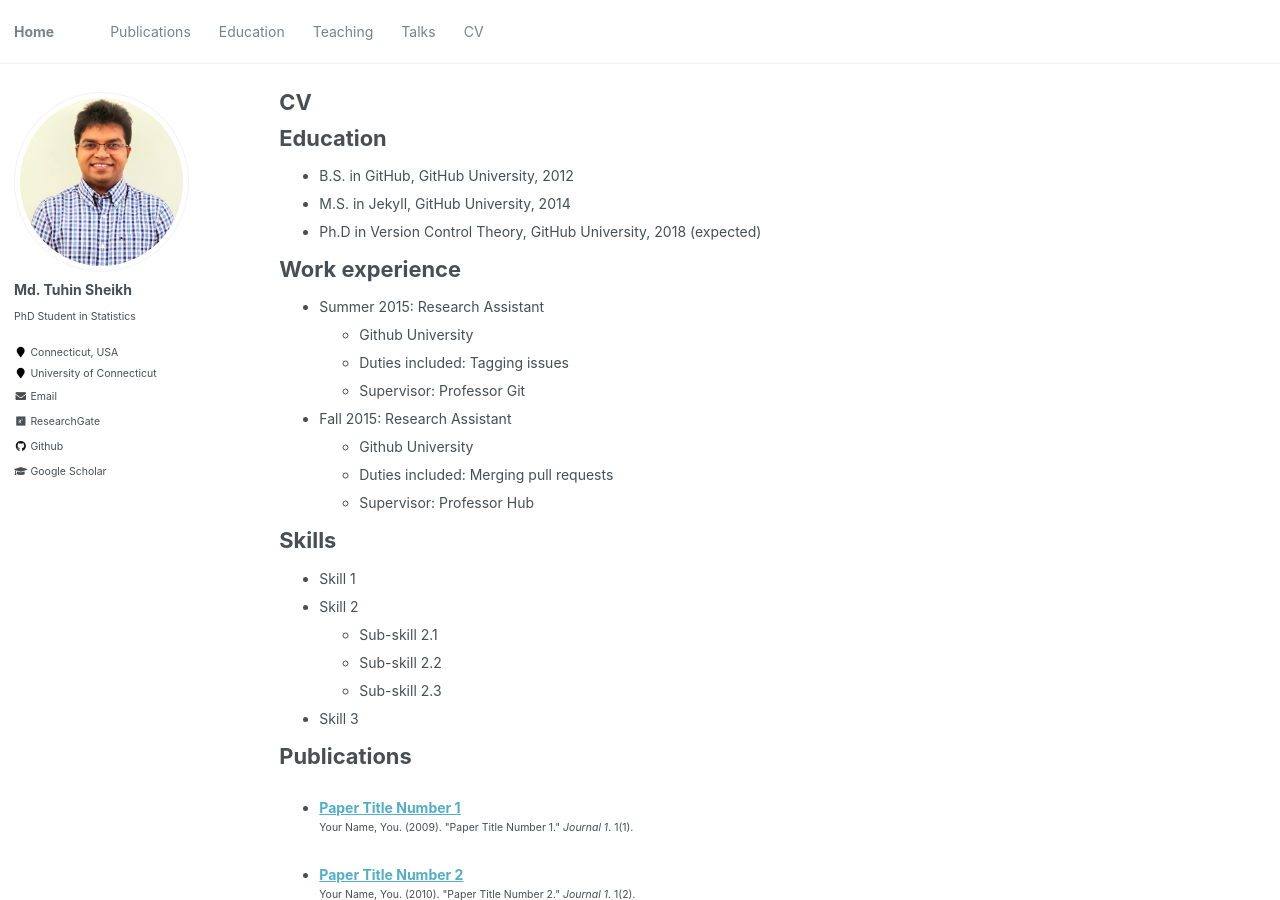
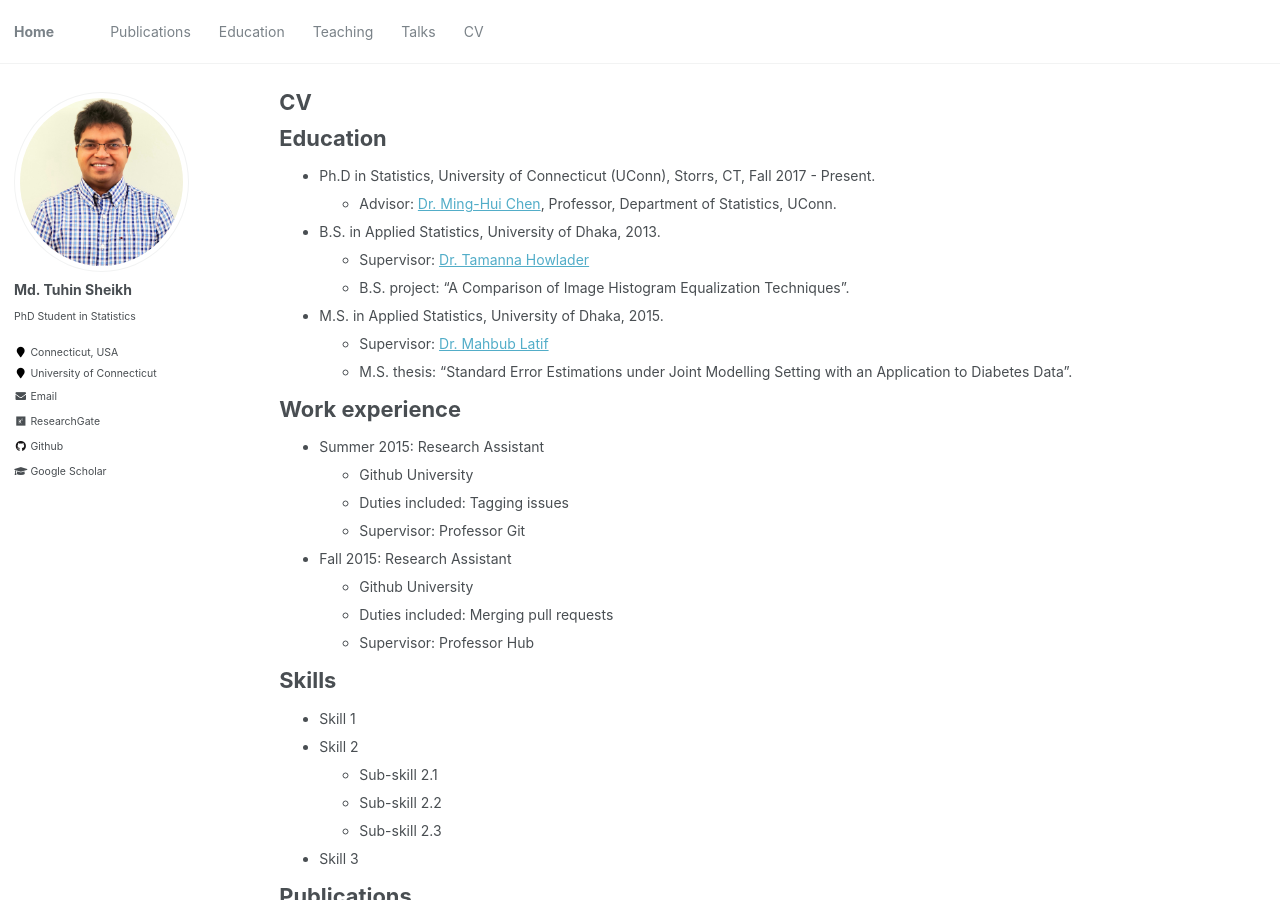
Before and after one commit to mdtuhinsheikh/mdtuhinsheikh.github.io, a Jekyll site: the page built from _pages/cv.md, in a window 1280 px wide and 900 px high. Built offline with Jekyll 4.4.1, drawn with Linux system fonts in a browser that asks for light colours.

Commit message:
modified education page

```diff
--- a/_pages/cv.md
+++ b/_pages/cv.md
@@ -11,9 +11,16 @@ redirect_from:
 
 Education
 ======
-* B.S. in GitHub, GitHub University, 2012
-* M.S. in Jekyll, GitHub University, 2014
-* Ph.D in Version Control Theory, GitHub University, 2018 (expected)
+* Ph.D in Statistics, University of Connecticut (UConn), Storrs, CT, Fall 2017 - Present.
+  - Advisor: [Dr. Ming-Hui Chen](https://stat.uconn.edu/ming-hui-chen/),
+  Professor, Department of Statistics, UConn.
+* B.S. in Applied Statistics, University of Dhaka, 2013.
+  - Supervisor: [Dr. Tamanna Howlader](https://www.isrt.ac.bd/people/tamanna/)
+  - B.S. project: "A Comparison of Image Histogram Equalization Techniques".
+* M.S. in Applied Statistics, University of Dhaka, 2015.
+  - Supervisor: [Dr. Mahbub Latif](https://www.isrt.ac.bd/people/mlatif/)
+  - M.S. thesis: "Standard Error Estimations under Joint Modelling Setting
+  with an Application to Diabetes Data".
 
 Work experience
 ======
```
Also changed, not shown: _pages/education.md (+1 -1 lines).
